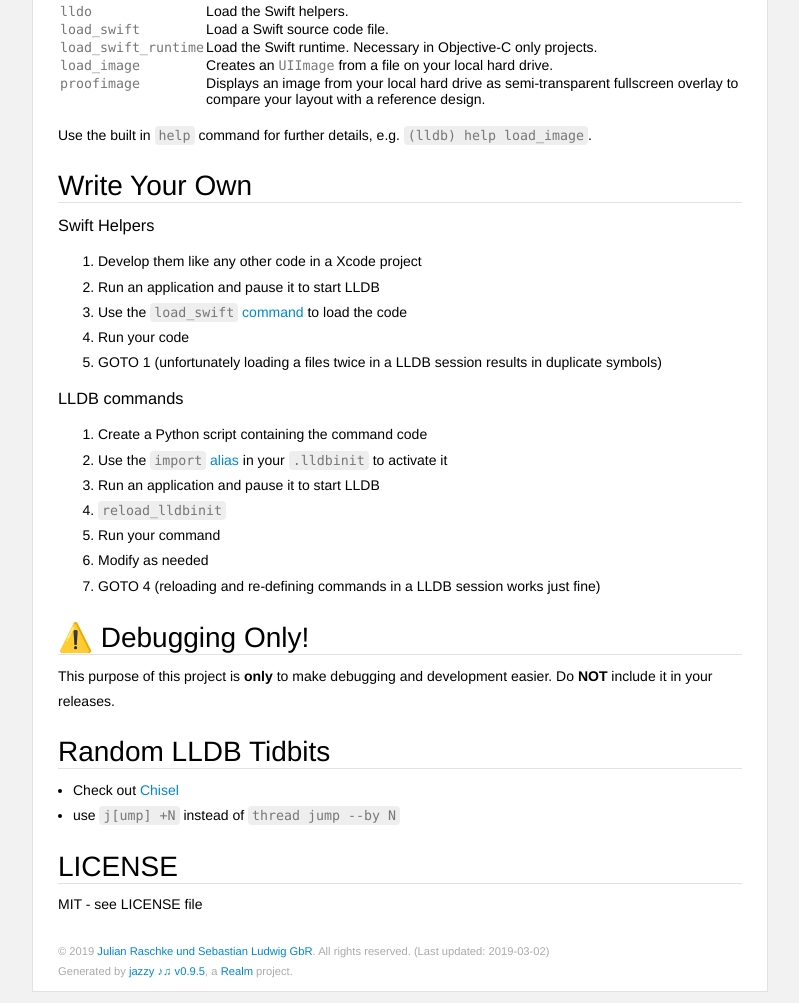
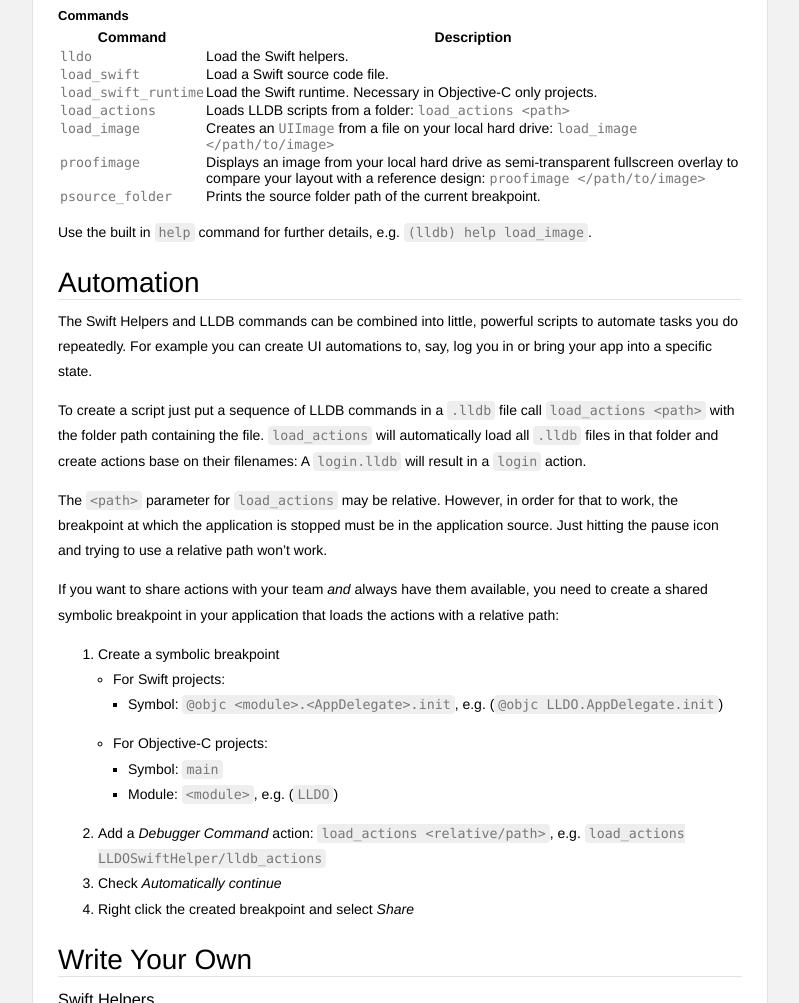
Before and after one commit to lurado/LLDO, a plain HTML site: page docs/docsets/LLDO.docset/Contents/Resources/Documents/index.html in a window 1280 px wide. Shown: the part 1797-2800 px from the top of the page, without its empty margins (364-1163 px from the left). Drawn offline with Linux system fonts and the light colour scheme; files that its build step writes are made by us from their sources; files whose address does not match are found by name.

Commit message:
Update the documentation

```diff
--- a/docs/docsets/LLDO.docset/Contents/Resources/Documents/index.html
+++ b/docs/docsets/LLDO.docset/Contents/Resources/Documents/index.html
@@ -58,10 +58,9 @@
 
 <ol>
 <li>Clone this repo</li>
-<li>Open the <code>LLDOSwiftHelper.xcodeproj</code> Xcode project</li>
-<li>Set a breakpoint in `AppDelegate.applicationDidBecomeActive</li>
-<li>Run in the Simulator</li>
-<li>Start messing around. For example</li>
+<li>Open the <code>LLDOSwiftHelper.xcodeproj</code> Xcode project.</li>
+<li>Run in the Simulator and wait to hit the breakpoint in <code>AppDelegate.applicationDidBecomeActive</code>.</li>
+<li>Start messing around. For example:</li>
 </ol>
 <pre class="highlight plaintext"><code># Highlights
 po UIView.current.highlightLayoutMargins(depth: 2)
@@ -75,10 +74,13 @@ po UIView.find(byAccessibilityID: "username_input")
 po UIView.current.tree().filter { $0.isHidden }
 
 # Changing stuff
-po UITextField.first()?.enterText("lldo@lurado.com")
+po UITextField.first()?.enterText("mail@company.com")
 po UISwitch.first()?.slide()
 po UIButton.first()?.tap()
-# you can build powerful automations with this - see below
+
+# Automation
+load_actions lldb_actions/
+login
 
 # For the rest we need additional LLDO's LLDB commands
 # Hint: You can use drag and drop the path from Finder 📎
@@ -98,7 +100,7 @@ po UIView.root.overlay()
 
 <p>This loads LLDO&rsquo;s LLDB commands by default and makes them available in every project. Whenever you are in LLDB you can type <code>lldo</code> to load the Swift helper methods.</p>
 
-<p>If you want to <em>always</em> have them available, create a symbolic breakpoint in <code>UIApplicationMain</code>, enter <code>lldo</code> as <em>Debugger Command</em> and check the <em>Automatically Continue</em> checkbox. You might even right click that breakpoint and move it to your user so it&rsquo;s automatically available in all your projects.</p>
+<p>If you want to <em>always</em> have them available, create a symbolic breakpoint in <code>UIApplicationMain</code>, enter <code>lldo</code> as <em>Debugger Command</em> and check the <em>Automatically continue</em> checkbox. You might even right click that breakpoint and move it to your user so it&rsquo;s automatically available in all your projects.</p>
 <h3 id='objective-c-only-projects-on-a-device' class='heading'>⚠️ Objective-C Only Projects on a Device</h3>
 
 <p>To be able to use the Swift helpers in an Objective-C only project on a device, you need to bundle the necessary Swift runtime libraries:</p>
@@ -125,7 +127,7 @@ po UIView.root.overlay()
 </thead><tbody>
 <tr>
 <td><code>ps</code></td>
-<td>Like <code>po</code> but always use Swift. <em>Very</em> handy when using the Swift helpers in an Objective-C project.</td>
+<td>Like <code>po</code> but always use Swift. <em>Very</em> handy when using the Swift helpers in an Objective-C context.</td>
 </tr>
 <tr>
 <td><code>alias</code></td>
@@ -169,24 +171,63 @@ po UIView.root.overlay()
 <td>Load the Swift runtime. Necessary in Objective-C only projects.</td>
 </tr>
 <tr>
+<td><code>load_actions</code></td>
+<td>Loads LLDB scripts from a folder: <code>load_actions &lt;path&gt;</code></td>
+</tr>
+<tr>
 <td><code>load_image</code></td>
-<td>Creates an <code>UIImage</code> from a file on your local hard drive.</td>
+<td>Creates an <code>UIImage</code> from a file on your local hard drive: <code>load_image &lt;/path/to/image&gt;</code></td>
 </tr>
 <tr>
 <td><code>proofimage</code></td>
-<td>Displays an image from your local hard drive as semi-transparent fullscreen overlay to compare your layout with a reference design.</td>
+<td>Displays an image from your local hard drive as semi-transparent fullscreen overlay to compare your layout with a reference design: <code>proofimage &lt;/path/to/image&gt;</code></td>
+</tr>
+<tr>
+<td><code>psource_folder</code></td>
+<td>Prints the source folder path of the current breakpoint.</td>
 </tr>
 </tbody></table>
 
 <p>Use the built in <code>help</code> command for further details, e.g. <code>(lldb) help load_image</code>.</p>
+<h2 id='automation' class='heading'>Automation</h2>
+
+<p>The Swift Helpers and LLDB commands can be combined into little, powerful scripts to automate tasks you do repeatedly.
+For example you can create UI automations to, say, log you in or bring your app into a specific state.</p>
+
+<p>To create a script just put a sequence of LLDB commands in a <code>.lldb</code> file call <code>load_actions &lt;path&gt;</code> with the folder path containing the file. <code>load_actions</code> will automatically load all <code>.lldb</code> files in that folder and create actions base on their filenames: A <code>login.lldb</code> will result in a <code>login</code> action.</p>
+
+<p>The <code>&lt;path&gt;</code> parameter for <code>load_actions</code> may be relative. However, in order for that to work, the breakpoint at which the application is stopped must be in the application source. Just hitting the pause icon and trying to use a relative path won&rsquo;t work.</p>
+
+<p>If you want to share actions with your team <em>and</em> always have them available, you need to create a shared symbolic breakpoint in your application that loads the actions with a relative path:</p>
+
+<ol>
+<li>Create a symbolic breakpoint
+
+<ul>
+<li>For Swift projects:
+
+<ul>
+<li>Symbol: <code>@objc &lt;module&gt;.&lt;AppDelegate&gt;.init</code>, e.g. (<code>@objc LLDO.AppDelegate.init</code>)</li>
+</ul></li>
+<li>For Objective-C projects:
+
+<ul>
+<li>Symbol: <code>main</code></li>
+<li>Module: <code>&lt;module&gt;</code>, e.g. (<code>LLDO</code>)</li>
+</ul></li>
+</ul></li>
+<li>Add a <em>Debugger Command</em> action: <code>load_actions &lt;relative/path&gt;</code>, e.g. <code>load_actions LLDOSwiftHelper/lldb_actions</code></li>
+<li>Check <em>Automatically continue</em></li>
+<li>Right click the created breakpoint and select <em>Share</em></li>
+</ol>
 <h2 id='write-your-own' class='heading'>Write Your Own</h2>
 <h3 id='swift-helpers' class='heading'>Swift Helpers</h3>
 
 <ol>
 <li>Develop them like any other code in a Xcode project</li>
 <li>Run an application and pause it to start LLDB</li>
-<li>Use the <a href="#commands"><code>load_swift</code> command</a> to load the code</li>
-<li>Run your code</li>
+<li>Use the <a href="#commands"><code>load_swift</code> command</a> to load the file</li>
+<li>Call your helpers</li>
 <li>GOTO 1 (unfortunately loading a files twice in a LLDB session results in duplicate symbols)</li>
 </ol>
 <h3 id='lldb-commands' class='heading'>LLDB commands</h3>
@@ -217,7 +258,7 @@ Do <strong>NOT</strong> include it in your releases.</p>
           </section>
         </section>
         <section id="footer">
-          <p>&copy; 2019 <a class="link" href="https://lurado.com" target="_blank" rel="external">Julian Raschke und Sebastian Ludwig GbR</a>. All rights reserved. (Last updated: 2019-03-02)</p>
+          <p>&copy; 2019 <a class="link" href="https://lurado.com" target="_blank" rel="external">Julian Raschke und Sebastian Ludwig GbR</a>. All rights reserved. (Last updated: 2019-03-03)</p>
           <p>Generated by <a class="link" href="https://github.com/realm/jazzy" target="_blank" rel="external">jazzy ♪♫ v0.9.5</a>, a <a class="link" href="https://realm.io" target="_blank" rel="external">Realm</a> project.</p>
         </section>
       </article>
```
Also changed, not shown: docs/Extensions.html (+1 -1 lines), docs/Extensions/NSObject.html (+1 -1 lines), docs/Extensions/UIView.html (+1 -1 lines), docs/Extensions/UIViewController.html (+1 -1 lines), docs/docsets/LLDO.docset/Contents/Resources/Documents/Extensions.html (+1 -1 lines), docs/index.html (+54 -13 lines), 4 other files.
